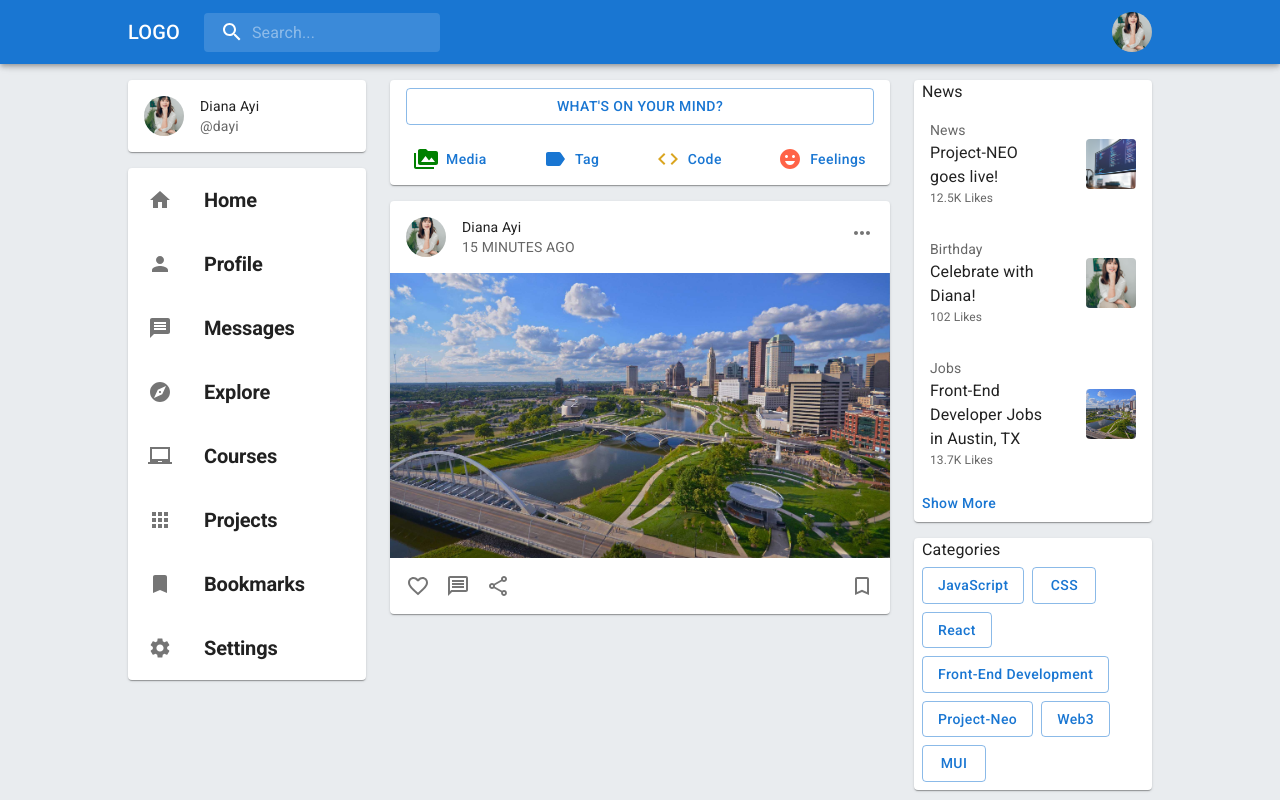
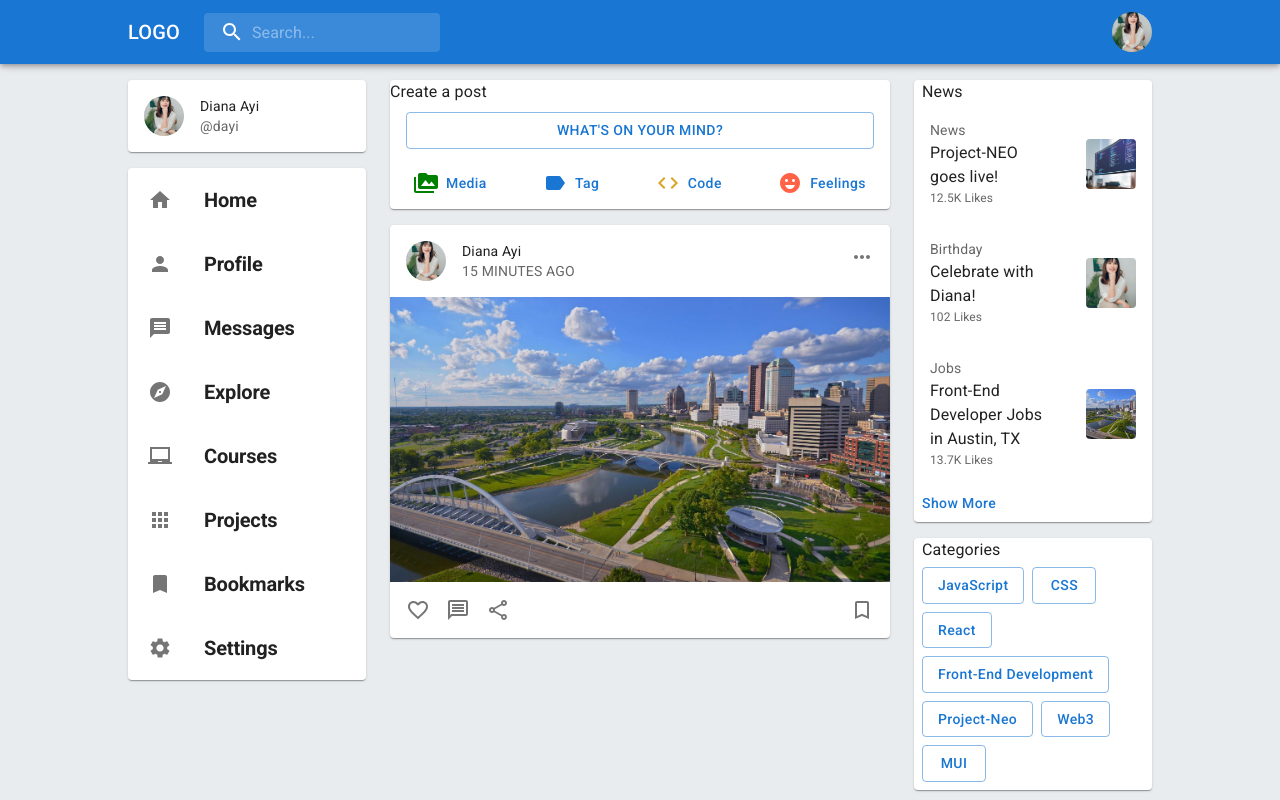
Before and after one commit to jpzambranoleon/project-neo-front-end, a React (Create React App) app: page / in a window 1280 px wide. Built offline with nearby package versions, Linux system fonts and the light colour scheme.

Commit message:
updated Post.jsx

```diff
--- a/src/pages/homePage/components/Post.jsx
+++ b/src/pages/homePage/components/Post.jsx
@@ -4,6 +4,9 @@ import { Button, Typography, Paper, Box, ListItem } from "@mui/material";
 const Post = () => {
     return (
         <Paper sx={{ display: { xs: 'none', sm: 'block' } }}>
+            <Typography>
+                Create a post
+            </Typography>
             <ListItem>
                 <Button fullWidth variant="outlined">
                     What's on your mind?
```
